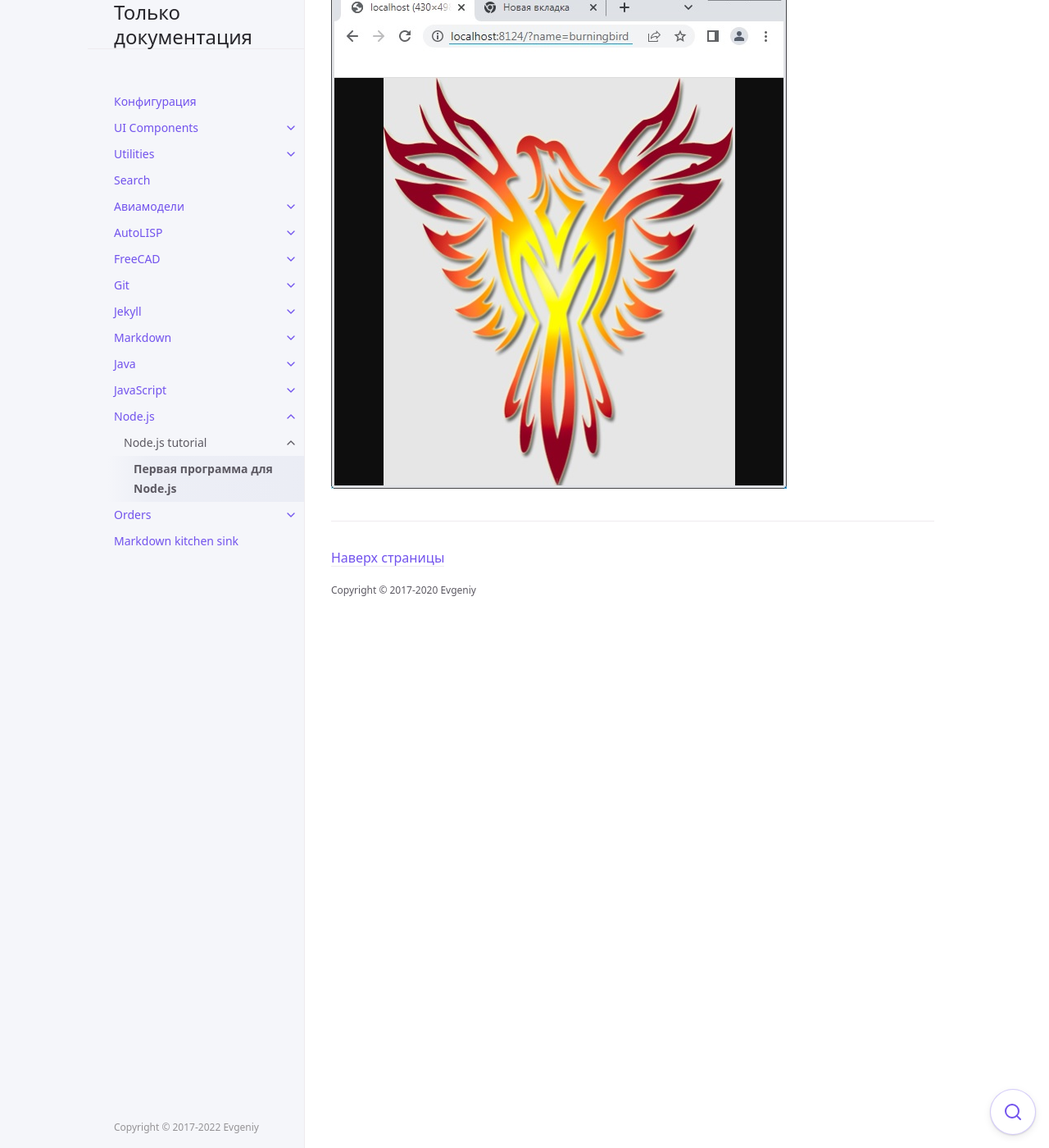
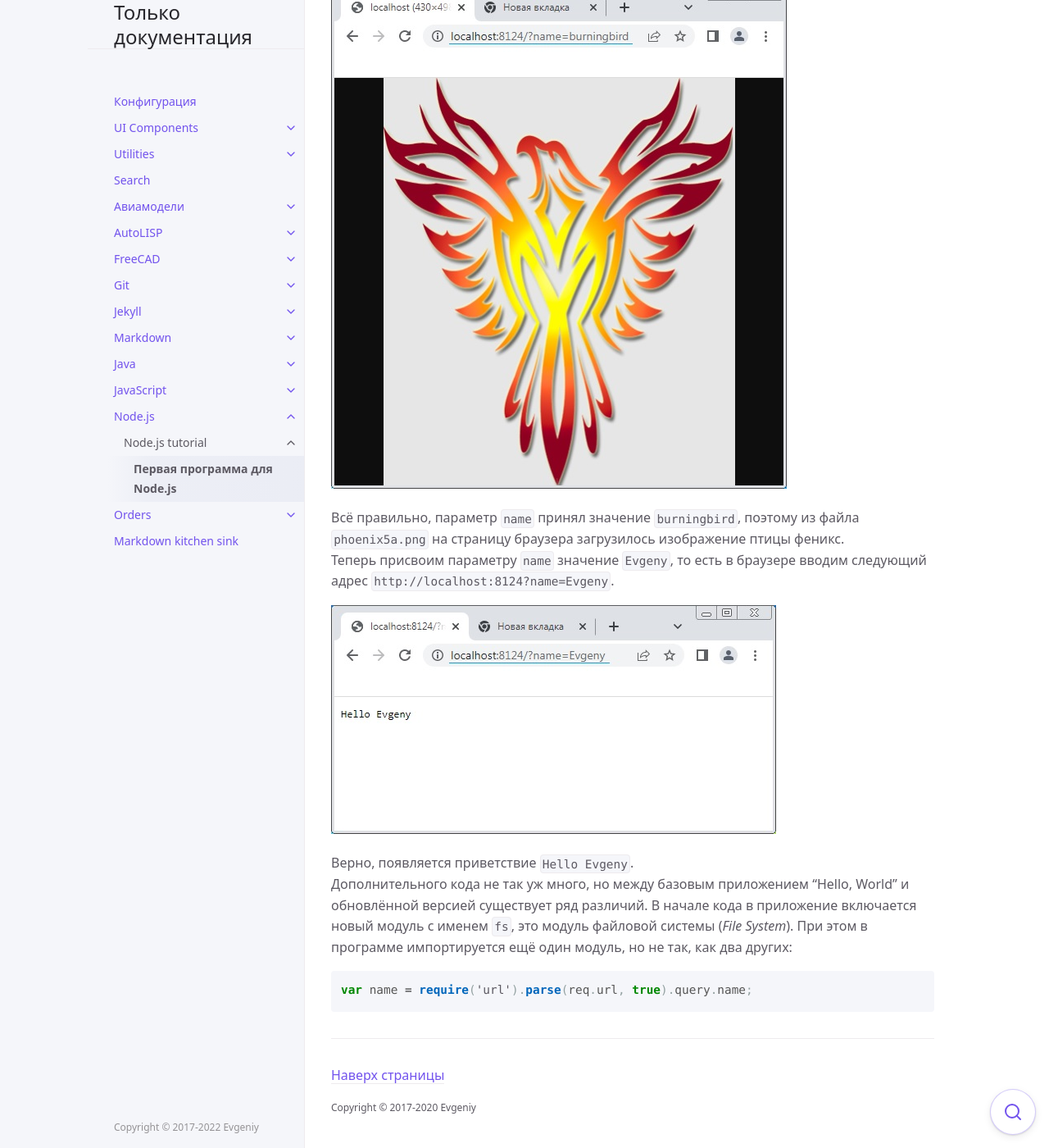
Before and after one commit to evgenvandev/evgenvandev.github.io, a Jekyll site: the page built from docs/node-js/node-js-tutorial/first-programm-for-node.md, in a window 1280 px wide and 1400 px high, scrolled down 5173 px. Shown: the whole window at 82% size. Built offline with Jekyll 4.4.1, drawn with Linux system fonts in a browser that asks for light colours; before the commit the page ends 5942 px from its top, so only the background shows below that.

Commit message:
continue article first program node.js

````diff
--- a/docs/node-js/node-js-tutorial/first-programm-for-node.md
+++ b/docs/node-js/node-js-tutorial/first-programm-for-node.md
@@ -171,3 +171,18 @@ node listing_1-2.js
 В браузере вводим следующий адрес `http://localhost:8124?name=burningbird`, где параметр `name` принимает значение `burningbird`.
 
 ![Вывод программы listing_1-2.js в браузере]({{ site.url }}{{ site.baseurl }}/assets/images/node-js/node-js-tutorial/output_listing_1-2_in_browser.jpg "Вывод программы listing_1-2.js в браузере")
+
+Всё правильно, параметр `name` принял значение `burningbird`, поэтому из файла `phoenix5a.png` на страницу браузера загрузилось
+изображение птицы феникс.
+Теперь присвоим параметру `name` значение `Evgeny`, то есть в браузере вводим следующий адрес `http://localhost:8124?name=Evgeny`.
+
+![Вывод программы listing_1-2.js в браузере. name=Evgeny]({{ site.url }}{{ site.baseurl }}/assets/images/node-js/node-js-tutorial/output_listing_1-2_in_browser-1.jpg "Вывод программы listing_1-2.js в браузере. name=Evgeny")
+
+Верно, появляется приветствие `Hello Evgeny`.
+Дополнительного кода не так уж много, но между базовым приложением "Hello, World" и обновлённой версией существует ряд различий.
+В начале кода в приложение включается новый модуль с именем `fs`, это модуль файловой системы (_File System_). При этом в программе
+импортируется ещё один модуль, но не так, как два других:
+
+```javascript
+var name = require('url').parse(req.url, true).query.name;
+```
````
Also changed, not shown: assets/images/node-js/node-js-tutorial/output_listing_1-2_in_browser-1.jpg (added).
